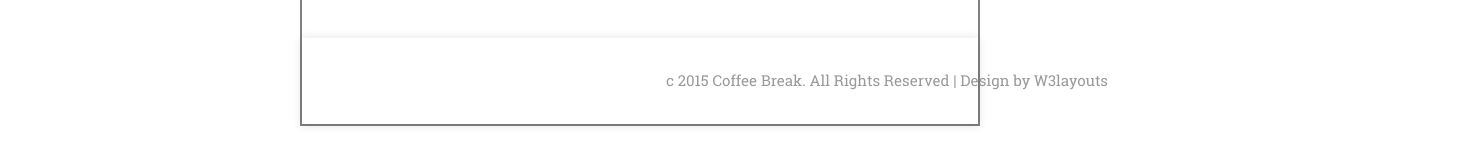
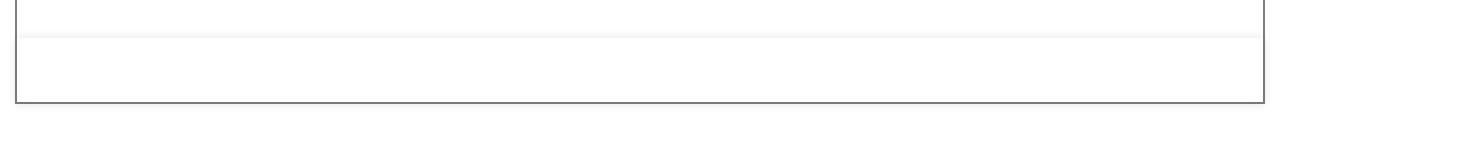
Before and after one commit to epsilonix/cerealcat, a plain HTML site: page cerealcat.html in a window 1280 px wide. Shown: the part 2578-2738 px from the top of the page, 1481 px wide, since content can reach past the window. Drawn offline with Linux system fonts and the light colour scheme.

Commit message:
new changes

```diff
--- a/cerealcat.html
+++ b/cerealcat.html
@@ -60,7 +60,7 @@ License URL: http://creativecommons.org/licenses/by/3.0/
 
 		<!-- buttons -->
 
-		<div class="buttons">
+		<div class="cerealbutton">
 
 
 		</div>
@@ -302,7 +302,7 @@ License URL: http://creativecommons.org/licenses/by/3.0/
 		<div class="footer">
 			<div class="container">
 				<div class="footer-text">
-					<p>c 2015 Coffee Break. All Rights Reserved | Design by  <a href="http://w3layouts.com/" target="_blank">W3layouts</a> </p>
+					<!-- insert here -->
 				</div>
 			</div>
 		</div>
--- a/css/style.css
+++ b/css/style.css
@@ -55,10 +55,11 @@ body a:hover{
 	border: 2px solid grey;
 	margin-top: -80px;
     margin-bottom: 100px;
-    margin-right: 300px;
-    margin-left: 300px;
+    margin-right: auto;
+    margin-left: auto;
 	z-index: 2;
 	padding-top: 50px;
+	width: 1250px
 
 }
 
@@ -321,10 +322,6 @@ ul.navig li a.active{
 /*--banner-end--*/
 
 /*BUTTONS START - SAM*/
-
-
-
-
 
 
 
```
